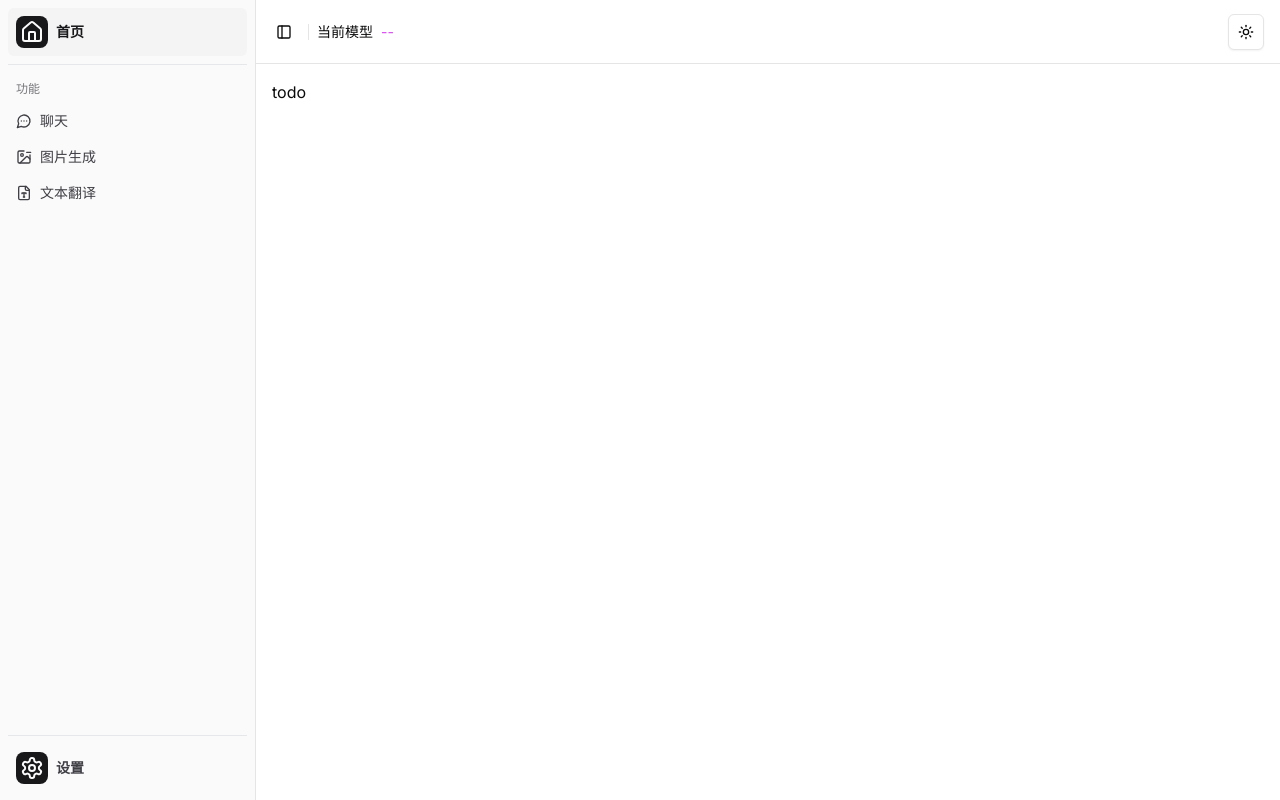
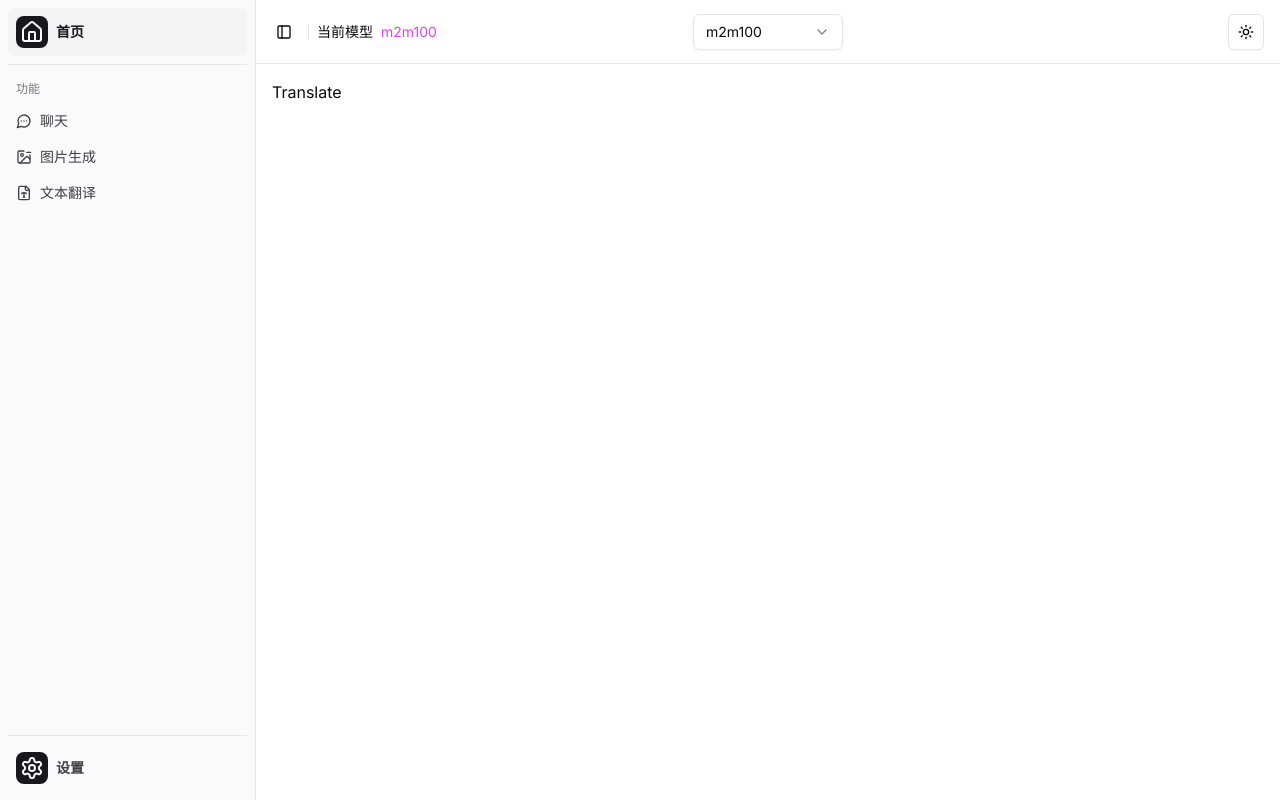
Before and after one commit to wuyangwang/my-chat-web, a Next.js app: page /translate in a window 1280 px wide. Built offline with nearby package versions, Linux system fonts and the light colour scheme.

Commit message:
feat: update

```diff
--- a/app/chat/page.js
+++ b/app/chat/page.js
@@ -5,5 +5,5 @@
 export default function Chat() {
 	const { models, currentModel } = useModelInfo()
 
-	return <div></div>
+	return <div>Chat</div>
 }
--- a/app/gen-image/page.js
+++ b/app/gen-image/page.js
@@ -1,3 +1,9 @@
-export default function Chat() {
-	return <div>todo</div>
+'use client'
+
+import { useModelInfo } from '@/hooks/useModelInfo'
+
+export default function GenImage() {
+	const { models, currentModel } = useModelInfo()
+
+	return <div>Image</div>
 }
--- a/app/translate/page.js
+++ b/app/translate/page.js
@@ -1,3 +1,9 @@
-export default function Chat() {
-	return <div>todo</div>
+'use client'
+
+import { useModelInfo } from '@/hooks/useModelInfo'
+
+export default function Translate() {
+	const { models, currentModel } = useModelInfo()
+
+	return <div>Translate</div>
 }
```
